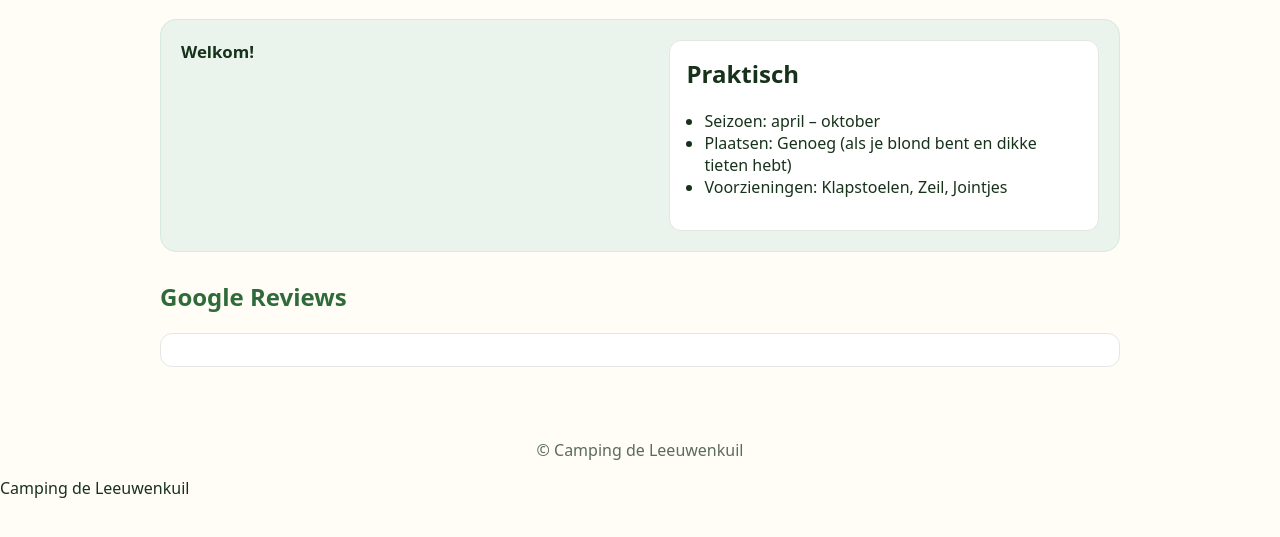
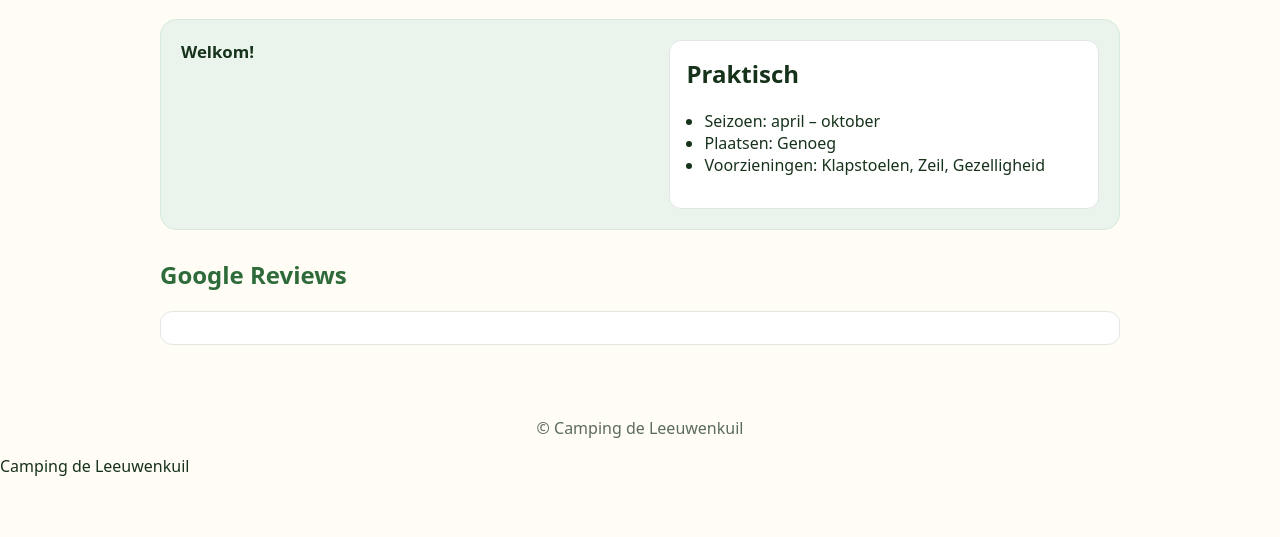
Before and after one commit to StronkSimon/campingdeleeuwenkuil, a plain HTML site: page index.html in a window 1280 px wide. Shown: the part 135-672 px from the top of the page. Drawn offline with Linux system fonts and the light colour scheme; a script that the page names is missing.

Commit message:
Update index.html

```diff
--- a/index.html
+++ b/index.html
@@ -68,8 +68,8 @@ header { justify-content: space-between; }
 <h2 style="margin-top:0">Praktisch</h2>
 <ul style="margin-top:6px; padding-left:18px">
 <li>Seizoen: april – oktober</li>
-<li>Plaatsen: Genoeg (als je blond bent en dikke tieten hebt)</li>
-<li>Voorzieningen: Klapstoelen, Zeil, Jointjes</li>
+<li>Plaatsen: Genoeg</li>
+<li>Voorzieningen: Klapstoelen, Zeil, Gezelligheid</li>
 </ul>
 </div>
 </div>
```
